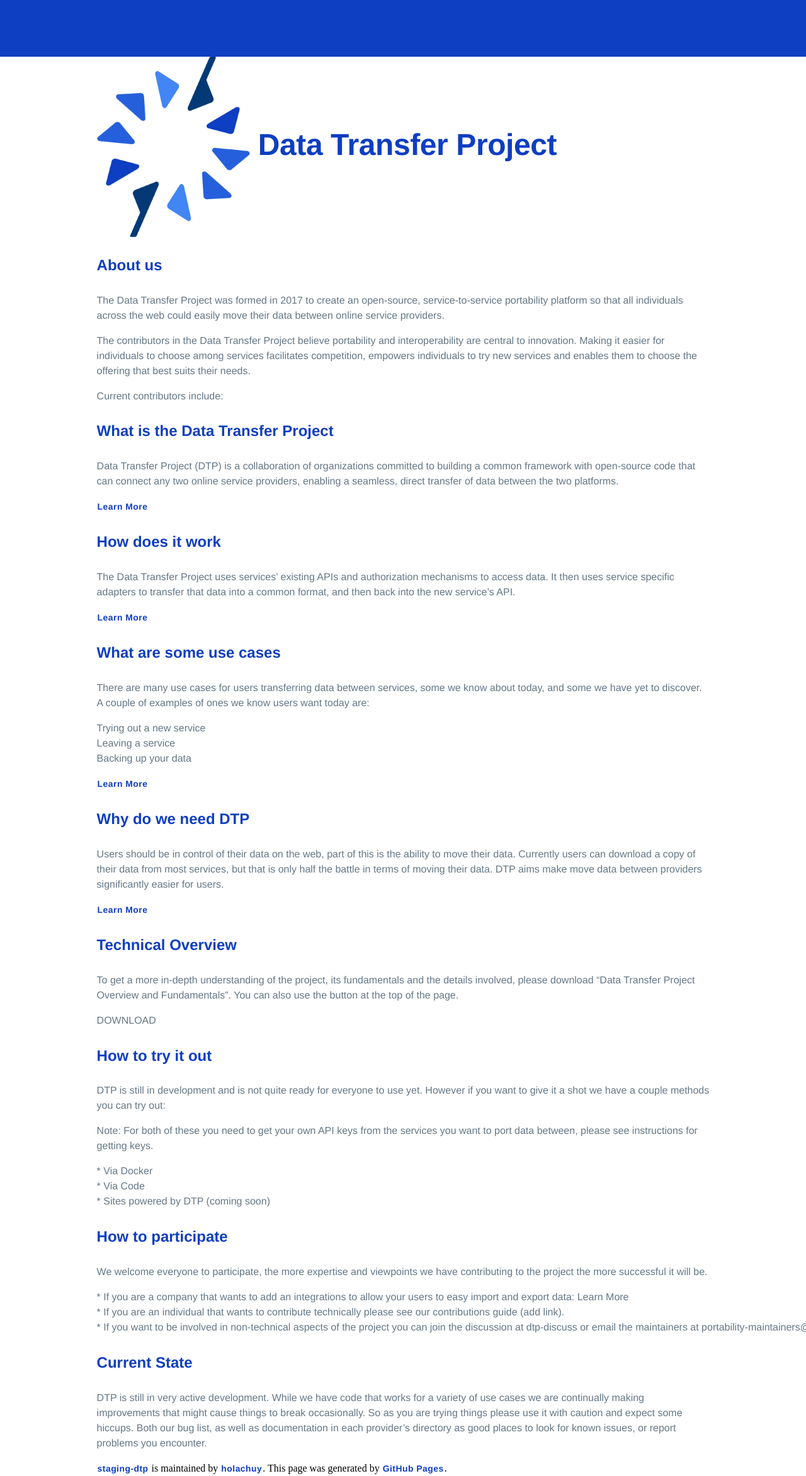
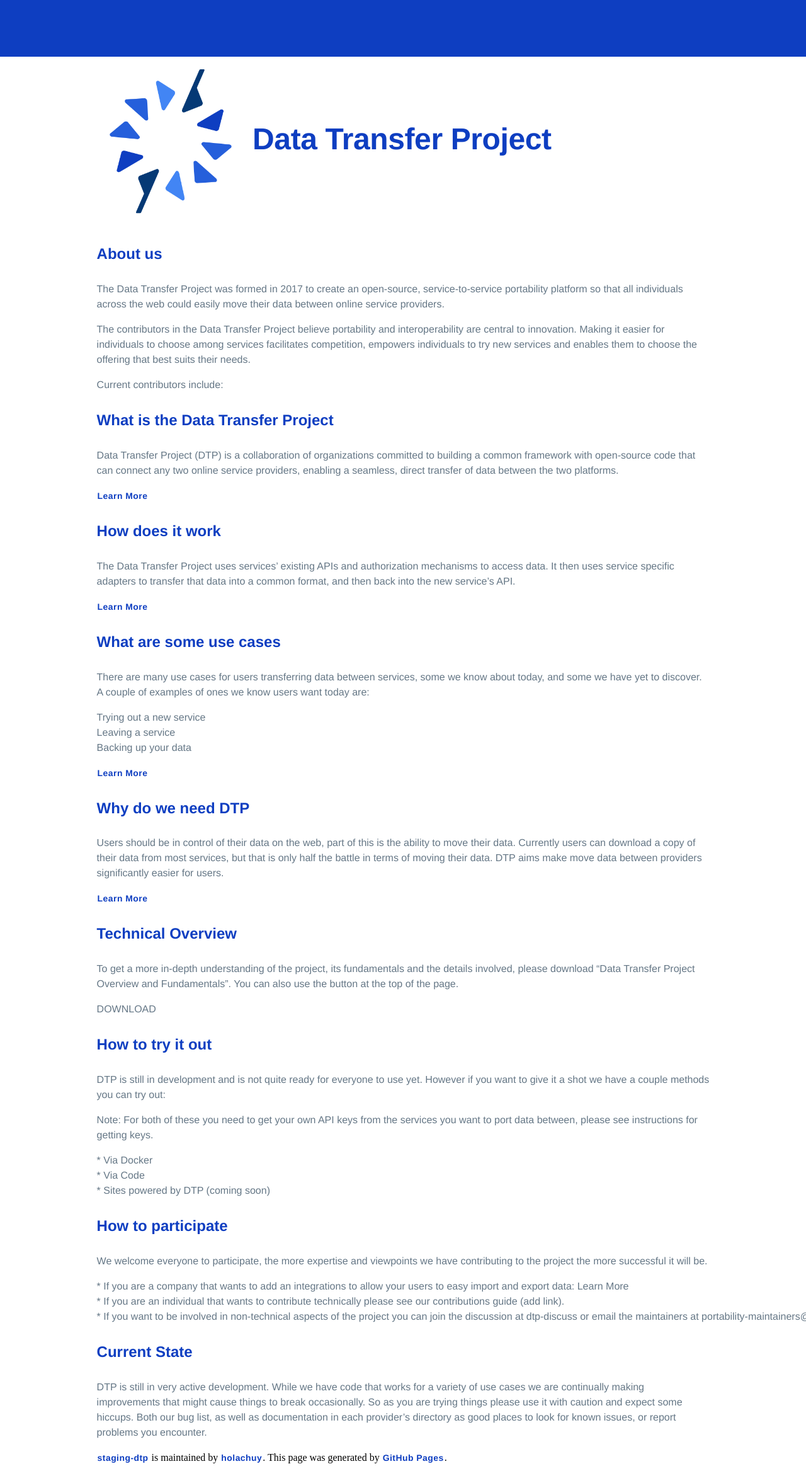
Before and after one commit to holachuy/staging-dtp, a Jekyll site: the page built from index.md, in a window 1280 px wide. Shown: the whole page at 63% size. Built offline with Jekyll 4.4.1, drawn with Linux system fonts in a browser that asks for light colours; our own code applies the rules of GitHub Pages for plain Markdown files.

Commit message:
Update style.scss

```diff
--- a/assets/css/style.scss
+++ b/assets/css/style.scss
@@ -11,7 +11,8 @@ $section-headings-color: #2a8de1;
 }
 
 .header-image {
-    width: 25%;
+    padding: 20px;
+    width: 20%;
     vertical-align: middle;
 }
 
```
